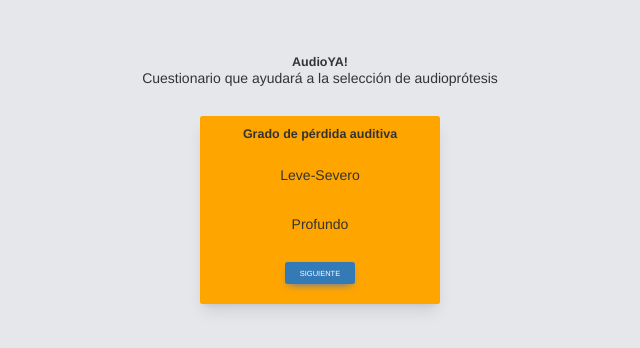
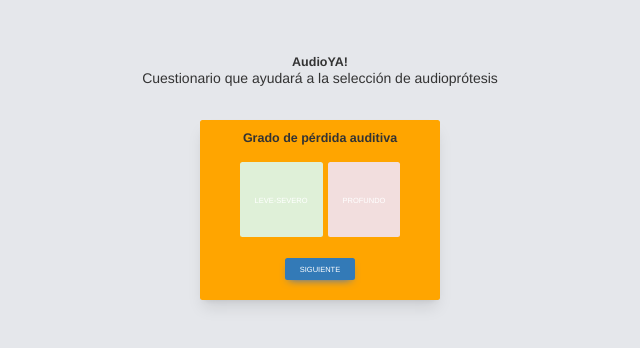
Before and after one commit to luisgonzalezvalencia/audioya, an Angular app in the folder audioyaApp/: page / in a window 1280 px wide. Shown: the top 348 px of the page, without its empty margins (320-960 px from the left). Built offline with nearby package versions, Linux system fonts and the light colour scheme; what tw-elements would draw is missing.

Commit message:
Styles fixed

```diff
--- a/audioyaApp/src/app/form-steps/components/step-two/step-two.component.html
+++ b/audioyaApp/src/app/form-steps/components/step-two/step-two.component.html
@@ -3,12 +3,21 @@
     <div class="content-center mb-2">
         <div class="content-center mb-2">
             <div class="px-6 pt-4 pb-2">
-                <button type="button" Value="Leve-Sebero" (click)="ngOnInit('Peofundo')"
-                    class="btn btn-outline-dark">Leve-Severo</button>
-            </div>
-            <div class="px-6 pt-4 pb-2">
-                <button type="button" Value="Profundo" (click)="ngOnInit('Peofundo')"
-                    class="btn btn-outline-dark">Profundo</button>
+                <div class="grid grid-rows-1 grid-flow-col gap-4">
+                    <div>
+                        <button type="button" [class]="grado === 'LEVESEVERO' ? 'selected': ''"
+                            (click)="setGrado('LEVESEVERO')"
+                            class="btn-actions inline-block rounded bg-success mr-2 px-6 pb-2 pt-2.5 text-xs font-medium uppercase leading-normal text-white">
+                            Leve-Severo
+                        </button>
+
+                        <button type="button" [class]="grado === 'PROFUNDO' ? 'selected': ''"
+                            (click)="setGrado('PROFUNDO')"
+                            class="btn-actions inline-block rounded bg-danger px-6 pb-2 pt-2.5 text-xs font-medium uppercase leading-normal text-white">
+                            Profundo
+                        </button>
+                    </div>
+                </div>
             </div>
         </div>
         <div class="px-6 pt-4 pb-2">
--- a/audioyaApp/src/app/form-steps/components/step-two/step-two.component.scss
+++ b/audioyaApp/src/app/form-steps/components/step-two/step-two.component.scss
@@ -1,3 +1,11 @@
 .form-input {
-    width: 14rem;
-  }
+  width: 14rem;
+}
+
+.btn-actions {
+  height: 10em;
+}
+
+.btn-actions.selected {
+  border: 1px solid #000;
+}
--- a/audioyaApp/src/app/form-steps/components/step-two/step-two.component.ts
+++ b/audioyaApp/src/app/form-steps/components/step-two/step-two.component.ts
@@ -1,4 +1,4 @@
-import {  Component, EventEmitter, OnInit, Output } from '@angular/core';
+import { Component, EventEmitter, OnInit, Output } from '@angular/core';
 
 @Component({
   selector: 'app-step-two',
@@ -15,11 +15,16 @@ export class StepTwoComponent {
 
   }
 
-  ngOnInit(gr: string): void {
-    this.grado = gr;
+  ngOnInit(): void {
+
   }
 
   onNextStep() {
     console.log(this.grado);
   }
+
+  setGrado(gr: string) {
+    this.grado = gr;
+    console.log(this.grado);
+  }
 }
```
